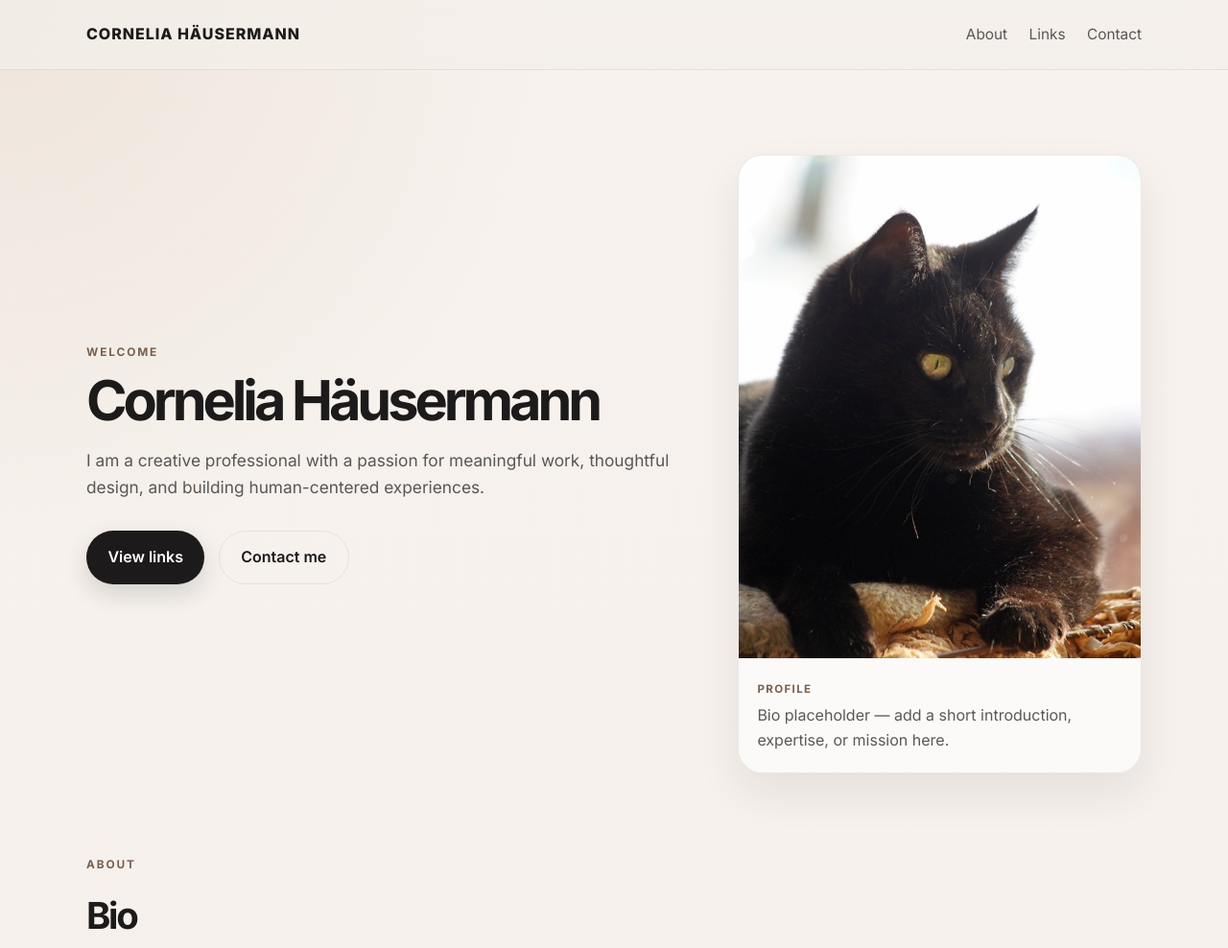
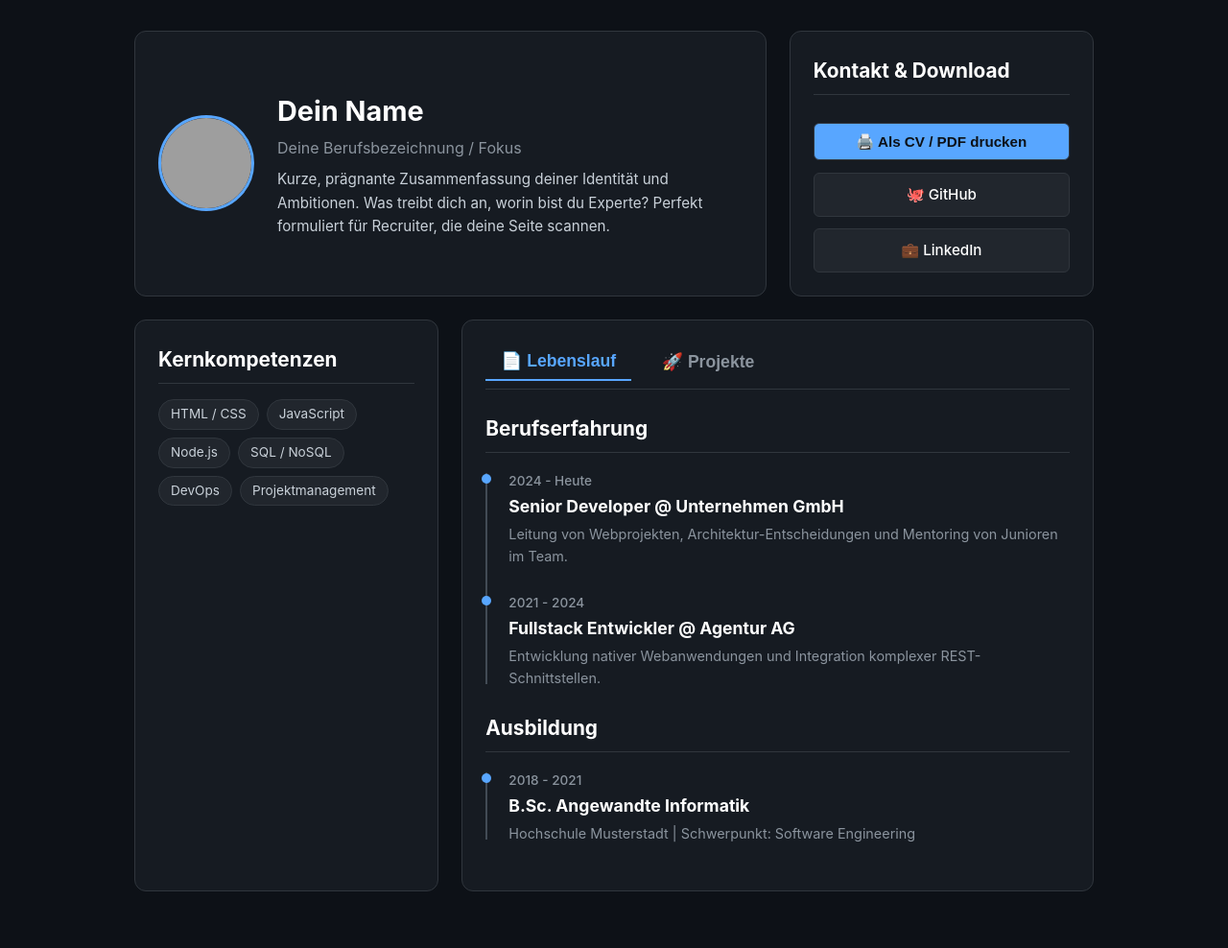
Before and after one commit to cohaeuser/cohaeuser.github.io, a plain HTML site: page index.html in a window 1280 px wide. Shown: the top 988 px of the page at 96% size. After the commit the page ends 961 px from the top, so only its background shows below. Drawn offline with Linux system fonts and the light colour scheme; grey boxes are pictures that could not be loaded.

Commit message:
Refactor index.html for German localization and styling
Updated the HTML structure and styles for a personal landing page, including changes to the language, title, and layout.

```diff
--- a/index.html
+++ b/index.html
@@ -1,427 +1,272 @@
 <!DOCTYPE html>
-<html lang="en">
+<html lang="de">
 <head>
-    <meta charset="UTF-8" />
-    <meta name="viewport" content="width=device-width, initial-scale=1.0" />
-    <title>Cornelia Häusermann</title>
-    <meta
-      name="description"
-      content="Personal landing page for Cornelia Häusermann."
-    />
-    <link rel="preconnect" href="https://fonts.googleapis.com" />
-    <link rel="preconnect" href="https://fonts.gstatic.com" crossorigin />
-    <link
-      href="https://fonts.googleapis.com/css2?family=Inter:wght@400;500;600;700;800&display=swap"
-      rel="stylesheet"
-    />
+    <meta charset="UTF-8">
+    <meta name="viewport" content="width=device-width, initial-scale=1.0">
+    <title>Dein Name | Professioneller Lebenslauf</title>
     <style>
         :root {
-        --bg: #f4efe9;
-        --surface: rgba(255, 255, 255, 0.62);
-        --surface-strong: #ffffff;
-        --text: #1c1a1a;
-        --muted: rgba(28, 26, 26, 0.72);
-        --accent: #7a5f4d;
-        --accent-soft: #eaded2;
-        --border: rgba(28, 26, 26, 0.08);
-        --shadow: 0 20px 45px rgba(28, 26, 26, 0.08);
+            --bg-color: #0d1117;
+            --card-bg: #161b22;
+            --text-main: #c9d1d9;
+            --text-muted: #8b949e;
+            --accent: #58a6ff;
+            --border: #30363d;
+            --timeline-line: #424b55;
         }
 
         * {
             box-sizing: border-box;
-      }
-
-      html {
-        scroll-behavior: smooth;
+            margin: 0;
+            padding: 0;
         }
 
         body {
-        margin: 0;
-        font-family: "Inter", sans-serif;
-        background:
-          radial-gradient(circle at top left, rgba(234, 222, 210, 0.7), transparent 24%),
-          linear-gradient(180deg, #f7f2ee 0%, var(--bg) 100%);
-        color: var(--text);
+            background-color: var(--bg-color);
+            color: var(--text-main);
+            font-family: -apple-system, BlinkMacSystemFont, "Segoe UI", Helvetica, Arial, sans-serif;
             line-height: 1.6;
+            padding: 2rem 1rem;
         }
 
-      img {
-        max-width: 100%;
+        .container {
+            max-width: 1000px;
+            margin: 0 auto;
+        }
+
+        /* Bento Grid */
+        .grid {
+            display: grid;
+            grid-template-columns: repeat(3, 1fr);
+            gap: 1.5rem;
+        }
+
+        .card {
+            background-color: var(--card-bg);
+            border: 1px solid var(--border);
+            border-radius: 12px;
+            padding: 1.5rem;
+        }
+
+        .col-span-2 { grid-column: span 2; }
+        .col-span-3 { grid-column: span 3; }
+
+        /* Profil-Header */
+        .profile-card {
+            display: flex;
+            align-items: center;
+            gap: 1.5rem;
+        }
+
+        .avatar {
+            width: 100px;
+            height: 100px;
+            border-radius: 50%;
+            border: 3px solid var(--accent);
+            object-fit: cover;
+        }
+
+        h1 { font-size: 1.8rem; color: #fff; margin-bottom: 0.2rem; }
+        h2 { font-size: 1.3rem; color: #fff; margin-bottom: 1rem; border-bottom: 1px solid var(--border); padding-bottom: 0.5rem; }
+        h3 { font-size: 1.1rem; color: #fff; }
+
+        .tagline { color: var(--text-muted); font-size: 1rem; }
+
+        /* Interaktive Tabs */
+        .tabs-nav {
+            display: flex;
+            gap: 1rem;
+            margin-bottom: 1.5rem;
+            border-bottom: 1px solid var(--border);
+            padding-bottom: 0.5rem;
+        }
+
+        .tab-btn {
+            background: none;
+            border: none;
+            color: var(--text-muted);
+            font-size: 1.1rem;
+            font-weight: 600;
+            cursor: pointer;
+            padding: 0.5rem 1rem;
+            transition: color 0.2s;
+        }
+
+        .tab-btn:hover, .tab-btn.active {
+            color: var(--accent);
+        }
+
+        .tab-btn.active {
+            border-bottom: 2px solid var(--accent);
+        }
+
+        .tab-content {
+            display: none;
+        }
+
+        .tab-content.active {
             display: block;
         }
 
-      a {
-        color: inherit;
-        text-decoration: none;
+        /* Timeline (Lebenslauf-Struktur) */
+        .timeline {
+            position: relative;
+            padding-left: 1.5rem;
+            margin-top: 1rem;
         }
 
-      .container {
-        width: min(1100px, calc(100% - 2rem));
-        margin: 0 auto;
+        .timeline::before {
+            content: '';
+            position: absolute;
+            left: 0;
+            top: 5px;
+            bottom: 5px;
+            width: 2px;
+            background-color: var(--timeline-line);
         }
 
-      .site-header {
-        position: sticky;
-        top: 0;
-        z-index: 30;
-        backdrop-filter: blur(18px);
-        background: rgba(244, 239, 233, 0.78);
-        border-bottom: 1px solid var(--border);
+        .timeline-item {
+            position: relative;
+            margin-bottom: 1.5rem;
         }
 
-      .nav {
-        display: flex;
-        align-items: center;
-        justify-content: space-between;
-        min-height: 72px;
+        .timeline-item::before {
+            content: '';
+            position: absolute;
+            left: calc(-1.5rem - 4px);
+            top: 6px;
+            width: 10px;
+            height: 10px;
+            border-radius: 50%;
+            background-color: var(--accent);
         }
 
-      .brand {
-        font-size: 1rem;
-        font-weight: 800;
-        letter-spacing: 0.06em;
-        text-transform: uppercase;
+        .time-meta {
+            font-size: 0.85rem;
+            color: var(--text-muted);
+            font-weight: 500;
         }
 
-      .nav-links {
-        display: flex;
-        align-items: center;
-        gap: 1.4rem;
-        font-size: 0.96rem;
-        color: var(--muted);
+        /* Badges & Kontakt */
+        .tags { display: flex; flex-wrap: wrap; gap: 0.5rem; margin-top: 0.5rem; }
+        .tag { background-color: #21262d; border: 1px solid var(--border); color: var(--text-main); padding: 0.25rem 0.75rem; border-radius: 20px; font-size: 0.85rem; }
+
+        .social-links { display: flex; flex-direction: column; gap: 0.8rem; }
+        .social-btn {
+            display: flex; align-items: center; justify-content: center; background-color: #21262d; color: #fff;
+            text-decoration: none; padding: 0.6rem; border-radius: 6px; border: 1px solid var(--border); font-weight: 500; font-size: 0.95rem; transition: background 0.2s;
+        }
+        .social-btn:hover { background-color: #30363d; }
+
+        .print-btn {
+            background-color: var(--accent);
+            color: #0d1117;
+            cursor: pointer;
+            font-weight: bold;
+        }
+        .print-btn:hover { background-color: #8ec2ff; }
+
+        /* Projekt-Liste */
+        .project-item { margin-bottom: 1rem; }
+        .project-link { color: var(--accent); text-decoration: none; font-weight: 600; }
+        .project-link:hover { text-decoration: underline; }
+        .project-desc { font-size: 0.9rem; color: var(--text-muted); margin-top: 0.2rem; }
+
+        /* Responsive Layout */
+        @media (max-width: 768px) {
+            .grid { grid-template-columns: 1fr; }
+            .col-span-2, .col-span-3 { grid-column: span 1; }
+            .profile-card { flex-direction: column; text-align: center; }
         }
 
-      .nav-links a {
-        transition: color 0.2s ease;
-      }
-
-      .nav-links a:hover {
-        color: var(--text);
-      }
-
-      .hero {
-        display: grid;
-        grid-template-columns: 1.2fr 0.8fr;
-        align-items: center;
-        gap: 3rem;
-        padding: 5.5rem 0 3rem;
-      }
-
-      .eyebrow {
-        margin: 0 0 0.8rem;
-        font-size: 0.74rem;
-        letter-spacing: 0.16em;
-        text-transform: uppercase;
-        font-weight: 700;
-        color: var(--accent);
-      }
-
-      h1 {
-        margin: 0;
-        font-size: clamp(2.9rem, 4.5vw, 5rem);
-        line-height: 0.96;
-        letter-spacing: -0.07em;
-      }
-
-      .intro {
-        margin: 1.3rem 0 0;
-        max-width: 620px;
-        font-size: 1.08rem;
-        color: var(--muted);
-      }
-
-      .hero-actions {
-        display: flex;
-        flex-wrap: wrap;
-        gap: 0.9rem;
-        margin-top: 2rem;
-      }
-
-      .button {
-        display: inline-flex;
-        align-items: center;
-        justify-content: center;
-        min-height: 48px;
-        padding: 0.86rem 1.4rem;
-        border-radius: 999px;
-        font-weight: 600;
-        transition: transform 0.2s ease, box-shadow 0.2s ease;
-      }
-
-      .button:hover {
-        transform: translateY(-1px);
-      }
-
-      .button.primary {
-        background: var(--text);
-        color: #fff;
-        box-shadow: 0 10px 24px rgba(28, 26, 26, 0.15);
-      }
-
-      .button.secondary {
-        background: transparent;
-        border: 1px solid var(--border);
-      }
-
-      .profile-card {
-        background: var(--surface);
-        border: 1px solid var(--border);
-        border-radius: 1.6rem;
-        box-shadow: var(--shadow);
-        overflow: hidden;
-      }
-
-      .profile-image {
-        width: 100%;
-        aspect-ratio: 4 / 5;
-        object-fit: cover;
-        background: linear-gradient(135deg, #e8d9cf, #dbc3b0);
-      }
-
-      .profile-card-body {
-        padding: 1.15rem 1.2rem 1.3rem;
-      }
-
-      .label {
-        display: inline-block;
-        margin-bottom: 0.35rem;
-        font-size: 0.72rem;
-        font-weight: 700;
-        letter-spacing: 0.12em;
-        text-transform: uppercase;
-        color: var(--accent);
-      }
-
-      .profile-card-body p {
-        margin: 0;
-        color: var(--muted);
-      }
-
-      .section {
-        padding: 2.4rem 0;
-      }
-
-      .section-heading {
-        margin-bottom: 1.3rem;
-      }
-
-      .section-heading h2 {
-        margin: 0;
-        font-size: clamp(2rem, 3vw, 2.8rem);
-        letter-spacing: -0.06em;
-      }
-
-      .bio-card,
-      .contact-card {
-        background: var(--surface);
-        border: 1px solid var(--border);
-        border-radius: 1.5rem;
-        box-shadow: var(--shadow);
-        padding: 1.5rem;
-      }
-
-      .bio-card p {
-        margin: 0 0 1rem;
-        color: var(--muted);
-      }
-
-      .bio-card p:last-child {
-        margin-bottom: 0;
-      }
-
-      .link-grid {
-        display: grid;
-        grid-template-columns: repeat(2, minmax(220px, 1fr));
-        gap: 1rem;
-      }
-
-      .link-card {
-        display: flex;
-        flex-direction: column;
-        gap: 0.35rem;
-        background: var(--surface);
-        border: 1px solid var(--border);
-        border-radius: 1.3rem;
-        padding: 1.25rem 1.2rem;
-        box-shadow: var(--shadow);
-        transition: transform 0.2s ease, border-color 0.2s ease;
-      }
-
-      .link-card:hover {
-        transform: translateY(-2px);
-        border-color: rgba(28, 26, 26, 0.12);
-      }
-
-      .link-title {
-        font-weight: 700;
-      }
-
-      .link-text {
-        color: var(--muted);
-      }
-
-      .contact-card ul {
-        list-style: none;
-        margin: 0;
-        padding: 0;
-        display: grid;
-        gap: 0.7rem;
-        color: var(--muted);
-      }
-
-      .site-footer {
-        padding: 1.4rem 0 3rem;
-      }
-
-      .footer-wrap {
-        display: flex;
-        justify-content: space-between;
-        align-items: center;
-        gap: 1rem;
-        padding-top: 1.1rem;
-        border-top: 1px solid var(--border);
-        color: var(--muted);
-      }
-
-      @media (max-width: 760px) {
-        .nav {
-          flex-direction: column;
-          justify-content: center;
-          gap: 0.7rem;
-          padding: 1rem 0;
-        }
-
-        .nav-links {
-          gap: 1rem;
-          flex-wrap: wrap;
-          justify-content: center;
-        }
-
-        .hero {
-          grid-template-columns: 1fr;
-          padding-top: 3rem;
-        }
-
-        .link-grid {
-          grid-template-columns: 1fr;
-        }
-
-        .footer-wrap {
-          flex-direction: column;
-          align-items: flex-start;
-        }
+        /* Print-Optimierung für PDFs */
+        @media print {
+            body { background: #fff; color: #000; padding: 0; }
+            .card { border: none; background: #fff; color: #000; padding: 0; margin-bottom: 1.5rem; }
+            .grid { display: block; }
+            .social-links, .tabs-nav, .print-btn, footer { display: none !important; }
+            .tab-content { display: block !important; }
+            h1, h2, h3, .project-link { color: #000 !important; }
+            .tag { border: 1px solid #000; color: #000; background: none; }
+            .timeline::before { background-color: #000; }
+            .timeline-item::before { background-color: #000; }
         }
     </style>
 </head>
 <body>
-    <header class="site-header">
-      <nav class="nav container" aria-label="Main navigation">
-        <a href="#home" class="brand">Cornelia Häusermann</a>
-        <div class="nav-links">
-          <a href="#about">About</a>
-          <a href="#links">Links</a>
-          <a href="#contact">Contact</a>
-        </div>
-      </nav>
-    </header>
 
-    <main id="home">
-      <section class="hero container">
-        <div class="hero-copy">
-          <p class="eyebrow">Welcome</p>
-          <h1>Cornelia Häusermann</h1>
-          <p class="intro">
-            I am a creative professional with a passion for meaningful work,
-            thoughtful design, and building human-centered experiences.
-          </p>
-          <div class="hero-actions">
-            <a class="button primary" href="#links">View links</a>
-            <a class="button secondary" href="#contact">Contact me</a>
-          </div>
-        </div>
+    <div class="container">
+        <main class="grid">
 
-        <aside class="profile-card" aria-label="Profile summary">
-          <img
-            class="profile-image"
-            src="images/EEAAC31F-EED8-437B-8F3C-E79F957B2215_1_105_c.jpeg"
-            alt="Portrait of Cornelia Häusermann"
-          />
-          <div class="profile-card-body">
-            <span class="label">Profile</span>
-            <p>
-              Bio placeholder — add a short introduction, expertise, or mission here.
-            </p>
-          </div>
-        </aside>
-      </section>
-
-      <section id="about" class="section container">
-        <div class="section-heading">
-          <p class="eyebrow">About</p>
-          <h2>Bio</h2>
-        </div>
-        <div class="bio-card">
-          <p>
-            Add your personal bio here. Share who you are, what you do, your
-            interests, and the work you care deeply about.
-          </p>
-          <p>
-            This area is a placeholder for your story, your values, and the
-            focus of your work.
+            <!-- Hauptprofil -->
+            <section class="card col-span-2 profile-card">
+                <img src="https://github.com" alt="Profilbild" class="avatar">
+                <div>
+                    <h1>Dein Name</h1>
+                    <p class="tagline">Deine Berufsbezeichnung / Fokus</p>
+                    <p style="margin-top: 0.5rem; font-size: 0.95rem;">
+                        Kurze, prägnante Zusammenfassung deiner Identität und Ambitionen. Was treibt dich an, worin bist du Experte? Perfekt formuliert für Recruiter, die deine Seite scannen.
                     </p>
                 </div>
             </section>
 
-      <section id="links" class="section container">
-        <div class="section-heading">
-          <p class="eyebrow">Links</p>
-          <h2>Connect</h2>
-        </div>
+            <!-- Kontakt & Print -->
+            <section class="card social-links">
+                <h2>Kontakt & Download</h2>
+                <button onclick="window.print()" class="social-btn print-btn">🖨️ Als CV / PDF drucken</button>
+                <a href="https://github.com" class="social-btn" target="_blank">🐙 GitHub</a>
+                <a href="https://linkedin.com" class="social-btn" target="_blank">💼 LinkedIn</a>
+            </section>
 
-        <div class="link-grid">
-          <a href="https://github.com" target="_blank" rel="noreferrer" class="link-card">
-            <span class="link-title">GitHub</span>
-            <span class="link-text">github.com/yourusername</span>
-          </a>
-
-          <a href="https://www.linkedin.com" target="_blank" rel="noreferrer" class="link-card">
-            <span class="link-title">LinkedIn</span>
-            <span class="link-text">linkedin.com/in/yourprofile</span>
-          </a>
-
-          <a href="#" class="link-card">
-            <span class="link-title">Portfolio</span>
-            <span class="link-text">yourportfolio.com</span>
-          </a>
-
-          <a href="#" class="link-card">
-            <span class="link-title">Resume</span>
-            <span class="link-text">resume.pdf</span>
-          </a>
+            <!-- Tech Stack -->
+            <section class="card">
+                <h2>Kernkompetenzen</h2>
+                <div class="tags">
+                    <span class="tag">HTML / CSS</span>
+                    <span class="tag">JavaScript</span>
+                    <span class="tag">Node.js</span>
+                    <span class="tag">SQL / NoSQL</span>
+                    <span class="tag">DevOps</span>
+                    <span class="tag">Projektmanagement</span>
                 </div>
             </section>
 
-      <section id="contact" class="section container">
-        <div class="section-heading">
-          <p class="eyebrow">Contact</p>
-          <h2>Get in touch</h2>
+            <!-- Dynamische CV / Portfolio Sektion -->
+            <section class="card col-span-2">
+                <nav class="tabs-nav">
+                    <button class="tab-btn active" onclick="switchTab('cv')">📄 Lebenslauf</button>
+                    <button class="tab-btn" onclick="switchTab('projects')">🚀 Projekte</button>
+                </nav>
+
+                <!-- TAB: LEBENSLAUF -->
+                <div id="cv" class="tab-content active">
+                    <h2>Berufserfahrung</h2>
+                    <div class="timeline">
+                        <div class="timeline-item">
+                            <span class="time-meta">2024 - Heute</span>
+                            <h3>Senior Developer @ Unternehmen GmbH</h3>
+                            <p class="project-desc">Leitung von Webprojekten, Architektur-Entscheidungen und Mentoring von Junioren im Team.</p>
+                        </div>
+                        <div class="timeline-item">
+                            <span class="time-meta">2021 - 2024</span>
+                            <h3>Fullstack Entwickler @ Agentur AG</h3>
+                            <p class="project-desc">Entwicklung nativer Webanwendungen und Integration komplexer REST-Schnittstellen.</p>
+                        </div>
                     </div>
 
-        <div class="contact-card">
-          <ul>
-            <li><strong>Email:</strong> hello@example.com</li>
-            <li><strong>Location:</strong> Your city, country</li>
-            <li><strong>Availability:</strong> Open for collaborations</li>
-          </ul>
+                    <h2 style="margin-top: 1.5rem;">Ausbildung</h2>
+                    <div class="timeline">
+                        <div class="timeline-item">
+                            <span class="time-meta">2018 - 2021</span>
+                            <h3>B.Sc. Angewandte Informatik</h3>
+                            <p class="project-desc">Hochschule Musterstadt | Schwerpunkt: Software Engineering</p>
                         </div>
-      </section>
-    </main>
+                    </div>
+                </div>
 
-    <footer class="site-footer">
-      <div class="container footer-wrap">
-        <p>© 2026 Cornelia Häusermann</p>
-        <a href="#home">Back to top</a>
+                <!-- TAB: PROJEKTE -->
+                <div id="projects" class="tab-content">
+                    <div class="project-item">
+                        <a href="#" class="project-link">🌐 Open-Source Library</a>
+                        <p class="project-desc">Ein leichtgewichtiges npm-Paket zur Optimierung von Data-Pipelines. Über 5k Downloads.</p>
                     </div>
-    </footer>
-  </body>
-</html>
```
Lines whose indentation alone changed are shown as unchanged.
